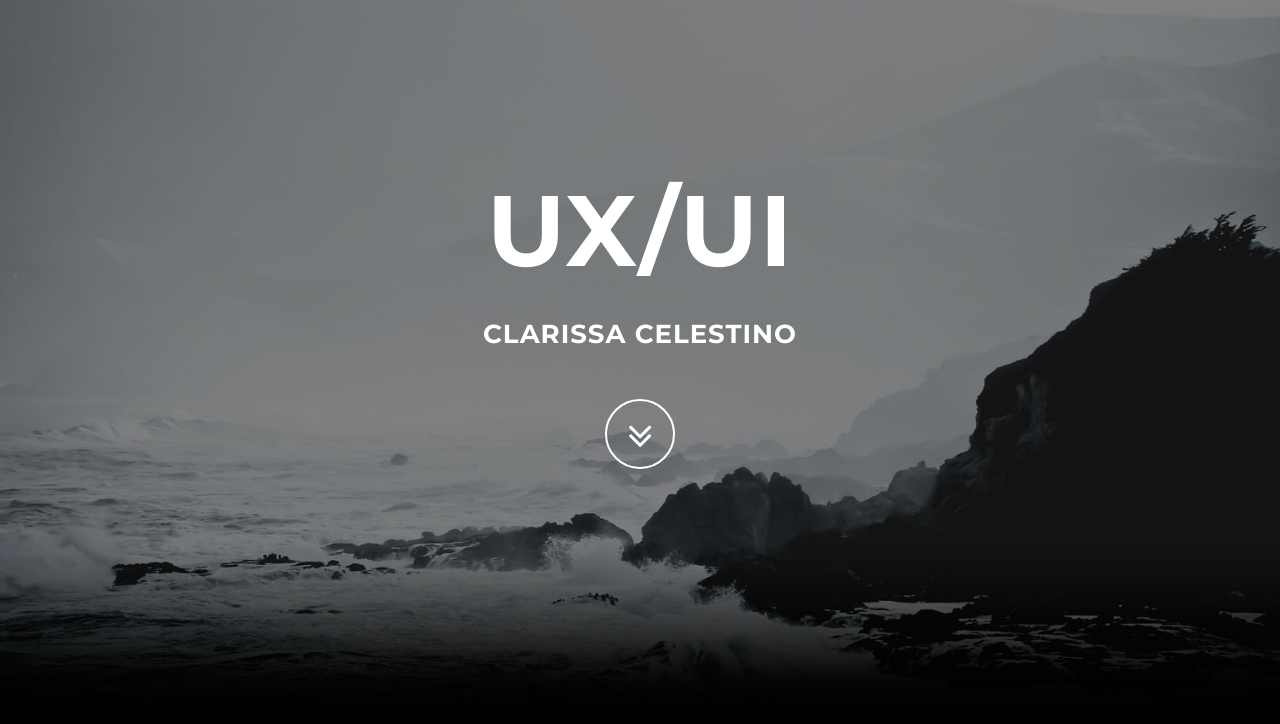
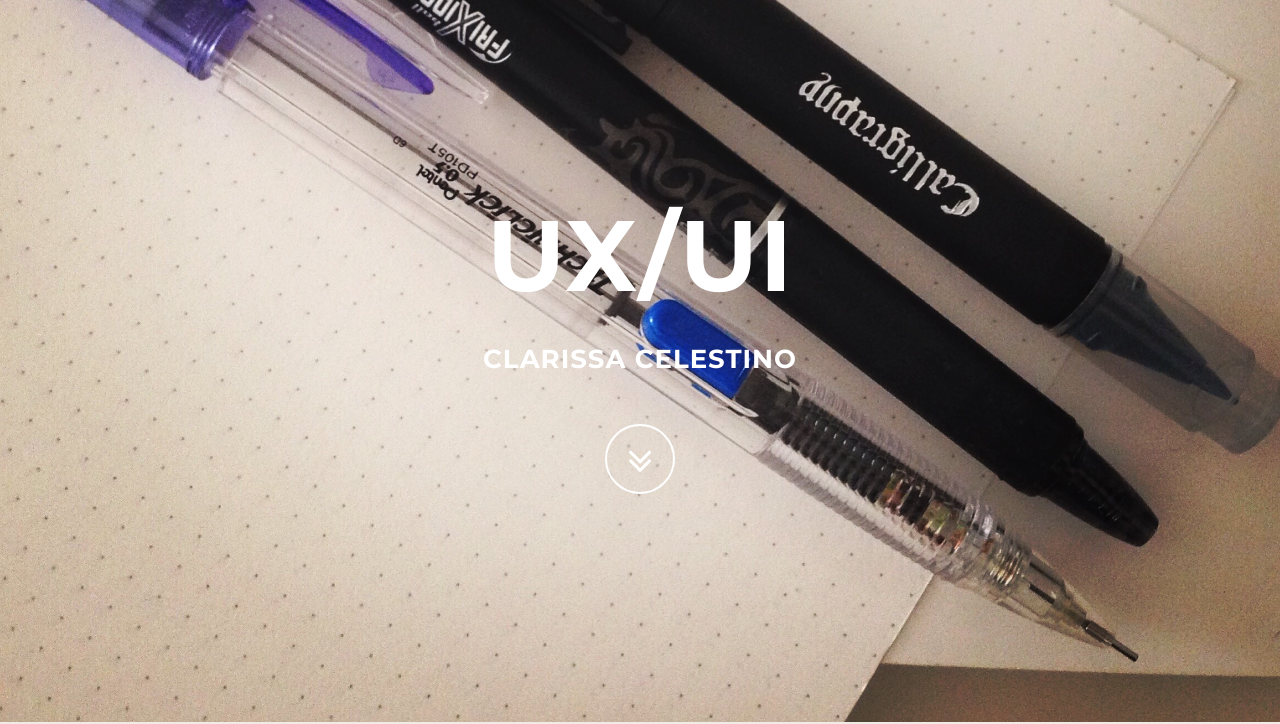
Before and after one commit to loveclari/greyscalemypage, a plain HTML site: page index.html in a window 1280 px wide. Shown: the part 78-802 px from the top of the page. Drawn offline with nearby package versions, Linux system fonts and the light colour scheme; files that its build step writes are made by us from their sources.

Commit message:
Update index.html

```diff
--- a/index.html
+++ b/index.html
@@ -16,7 +16,7 @@
 
     <!-- Custom CSS -->
 
-    <link href="css/grayscale.css" rel="stylesheet">
+    <link href="css/portfolio.css" rel="stylesheet">
 
     <!-- Custom Fonts -->
     <link rel="stylesheet" href="https://maxcdn.bootstrapcdn.com/font-awesome/4.4.0/css/font-awesome.min.css">
```
